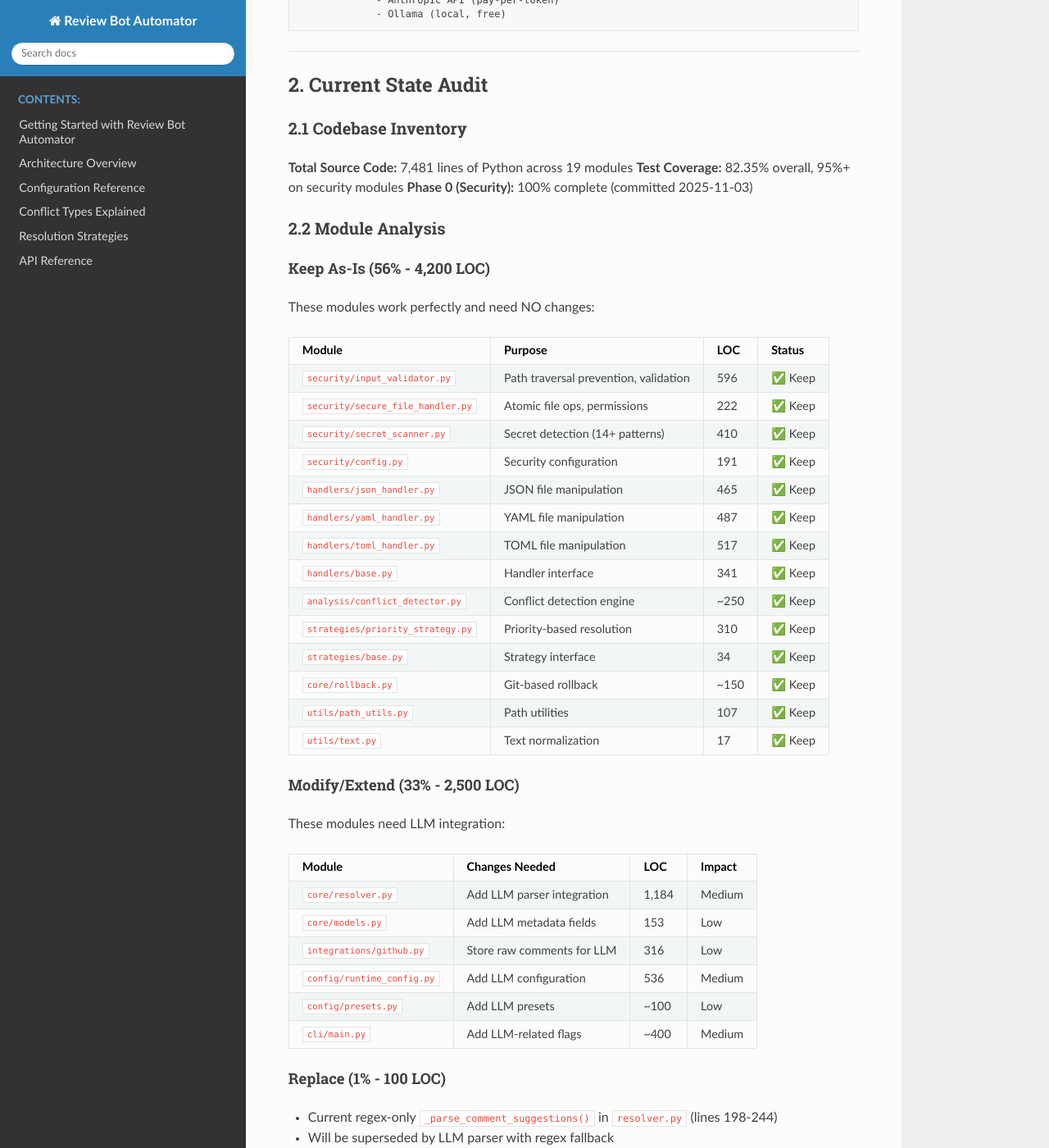
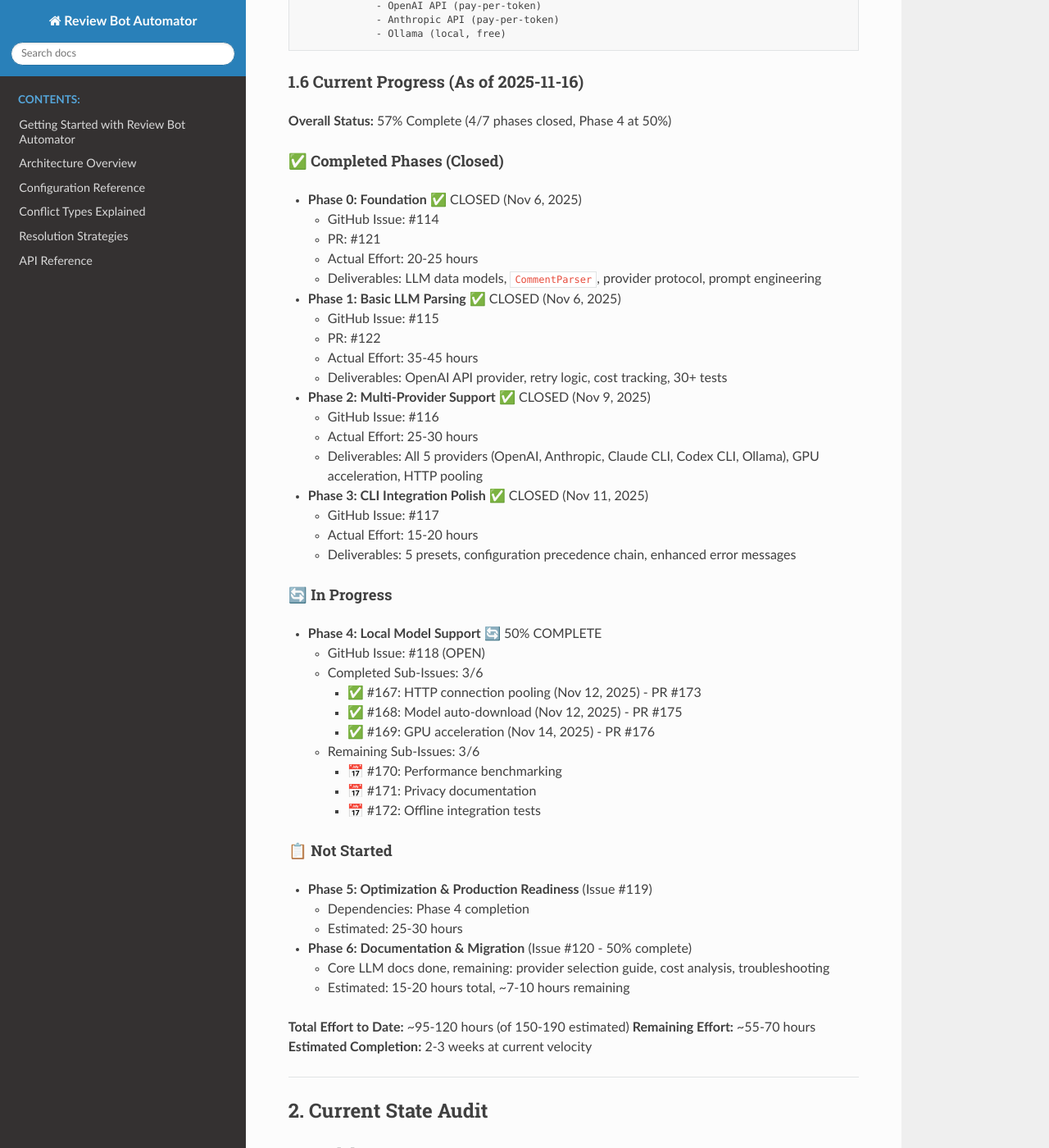
Before and after one commit to VirtualAgentics/coderabbit-conflict-resolver, a Sphinx documentation site: the page built from docs/planning/LLM_REFACTOR_ROADMAP.md, in a window 1280 px wide and 1400 px high, scrolled down 2267 px. Shown: the whole window at 82% size. Built offline with Sphinx 7.4.7 and the Read the Docs theme 3.1.0, drawn with Linux system fonts in a browser that asks for light colours; pages that are not in the unit, such as notebooks, are missing from menus; some of the changed text lies outside the part shown.

Commit message:
docs: update documentation for Phase 2, 3, 4 LLM completions
Update documentation to reflect completed work:
- Phase 2: Multi-provider support (all 5 providers production-ready)
- Phase 3: CLI integration polish (presets, config precedence)
- Phase 4: Ollama enhancements (GPU acceleration, auto-download, HTTP pooling)

Related PRs: #173, #175, #176
Related Issues: #116 (closed), #117 (closed), #118 (in progress)

🤖 Generated with [Claude Code](https://claude.com/claude-code)

Co-Authored-By: Claude <noreply@anthropic.com>

````diff
--- a/docs/planning/LLM_REFACTOR_ROADMAP.md
+++ b/docs/planning/LLM_REFACTOR_ROADMAP.md
@@ -1,9 +1,9 @@
 # Review Bot Automator: LLM-First Refactor Roadmap
 
-**Version:** 1.0
-**Last Updated:** 2025-11-06
-**Status:** Planning Phase
-**Target Release:** v2.0
+**Version:** 1.1
+**Last Updated:** 2025-11-16
+**Status:** 57% Complete - Phases 0-3 Closed, Phase 4 In Progress (50%)
+**Target Release:** v2.0 (Q1 2026)
 
 > **📌 Important Note on Issue Numbers**:
 > This document was created referencing issues #25-#31, but GitHub actually assigned issues #114-#120 for the LLM phases. When reading this document, interpret issue numbers as follows:
@@ -92,6 +92,61 @@ GitHub Comments → [LLM Parser OR Regex Fallback] → Change Objects → Confli
              - Anthropic API (pay-per-token)
              - Ollama (local, free)
 ```
+
+### 1.6 Current Progress (As of 2025-11-16)
+
+**Overall Status:** 57% Complete (4/7 phases closed, Phase 4 at 50%)
+
+#### ✅ Completed Phases (Closed)
+
+- **Phase 0: Foundation** ✅ CLOSED (Nov 6, 2025)
+  - GitHub Issue: #114
+  - PR: #121
+  - Actual Effort: 20-25 hours
+  - Deliverables: LLM data models, `CommentParser`, provider protocol, prompt engineering
+
+- **Phase 1: Basic LLM Parsing** ✅ CLOSED (Nov 6, 2025)
+  - GitHub Issue: #115
+  - PR: #122
+  - Actual Effort: 35-45 hours
+  - Deliverables: OpenAI API provider, retry logic, cost tracking, 30+ tests
+
+- **Phase 2: Multi-Provider Support** ✅ CLOSED (Nov 9, 2025)
+  - GitHub Issue: #116
+  - Actual Effort: 25-30 hours
+  - Deliverables: All 5 providers (OpenAI, Anthropic, Claude CLI, Codex CLI, Ollama), GPU acceleration, HTTP pooling
+
+- **Phase 3: CLI Integration Polish** ✅ CLOSED (Nov 11, 2025)
+  - GitHub Issue: #117
+  - Actual Effort: 15-20 hours
+  - Deliverables: 5 presets, configuration precedence chain, enhanced error messages
+
+#### 🔄 In Progress
+
+- **Phase 4: Local Model Support** 🔄 50% COMPLETE
+  - GitHub Issue: #118 (OPEN)
+  - Completed Sub-Issues: 3/6
+    - ✅ #167: HTTP connection pooling (Nov 12, 2025) - PR #173
+    - ✅ #168: Model auto-download (Nov 12, 2025) - PR #175
+    - ✅ #169: GPU acceleration (Nov 14, 2025) - PR #176
+  - Remaining Sub-Issues: 3/6
+    - 📅 #170: Performance benchmarking
+    - 📅 #171: Privacy documentation
+    - 📅 #172: Offline integration tests
+
+#### 📋 Not Started
+
+- **Phase 5: Optimization & Production Readiness** (Issue #119)
+  - Dependencies: Phase 4 completion
+  - Estimated: 25-30 hours
+
+- **Phase 6: Documentation & Migration** (Issue #120 - 50% complete)
+  - Core LLM docs done, remaining: provider selection guide, cost analysis, troubleshooting
+  - Estimated: 15-20 hours total, ~7-10 hours remaining
+
+**Total Effort to Date:** ~95-120 hours (of 150-190 estimated)
+**Remaining Effort:** ~55-70 hours
+**Estimated Completion:** 2-3 weeks at current velocity
 
 ---
 
````
Also changed, not shown: CHANGELOG.md (+73 -0 lines), README.md (+30 -7 lines), docs/SKILLS_SETUP.md (+1 -1 lines), docs/getting-started.md (+8 -8 lines), docs/llm-configuration.md (+13 -7 lines), docs/planning/ROADMAP.md (+33 -14 lines).
